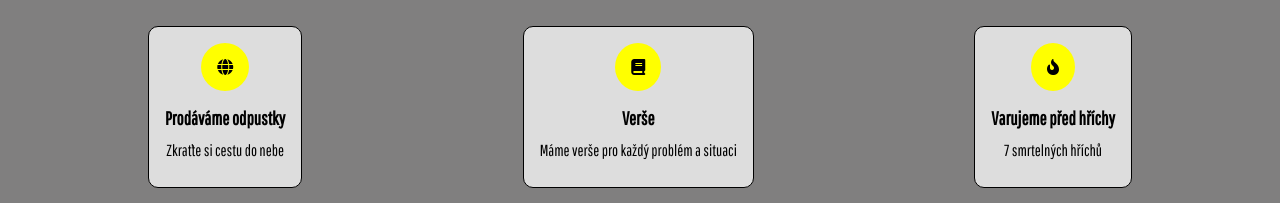
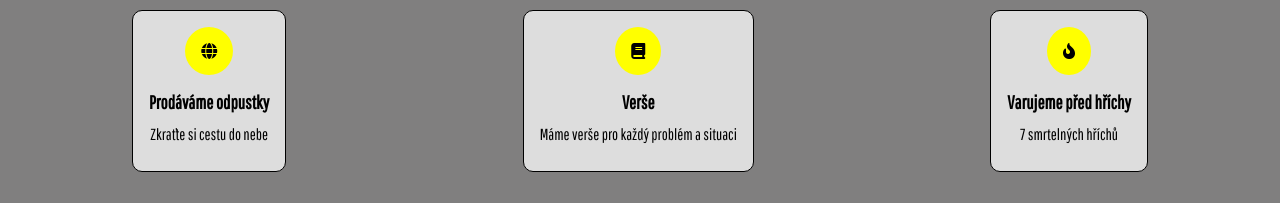
Before and after one commit to MartinMelecky/Blize-k-Bohu, a plain HTML site: page index.html in a window 1280 px wide. Shown: the part 1024-1227 px from the top of the page. Drawn offline with Linux system fonts and the light colour scheme.

Commit message:
zmena v .items

```diff
--- a/css/cssfade.css
+++ b/css/cssfade.css
@@ -83,7 +83,7 @@ p {
 /* Section Co děláme  */
 #what .items {
     display: flex;
-    padding: 1rem;
+
     z-index: 3;
 }
 
--- a/css/style.css
+++ b/css/style.css
@@ -197,7 +197,7 @@ body {
 /* o nas */
 #what .items {
     display: flex;
-    padding: 1rem;
+
     justify-content: space-between;
     z-index: -1;
 }
```
